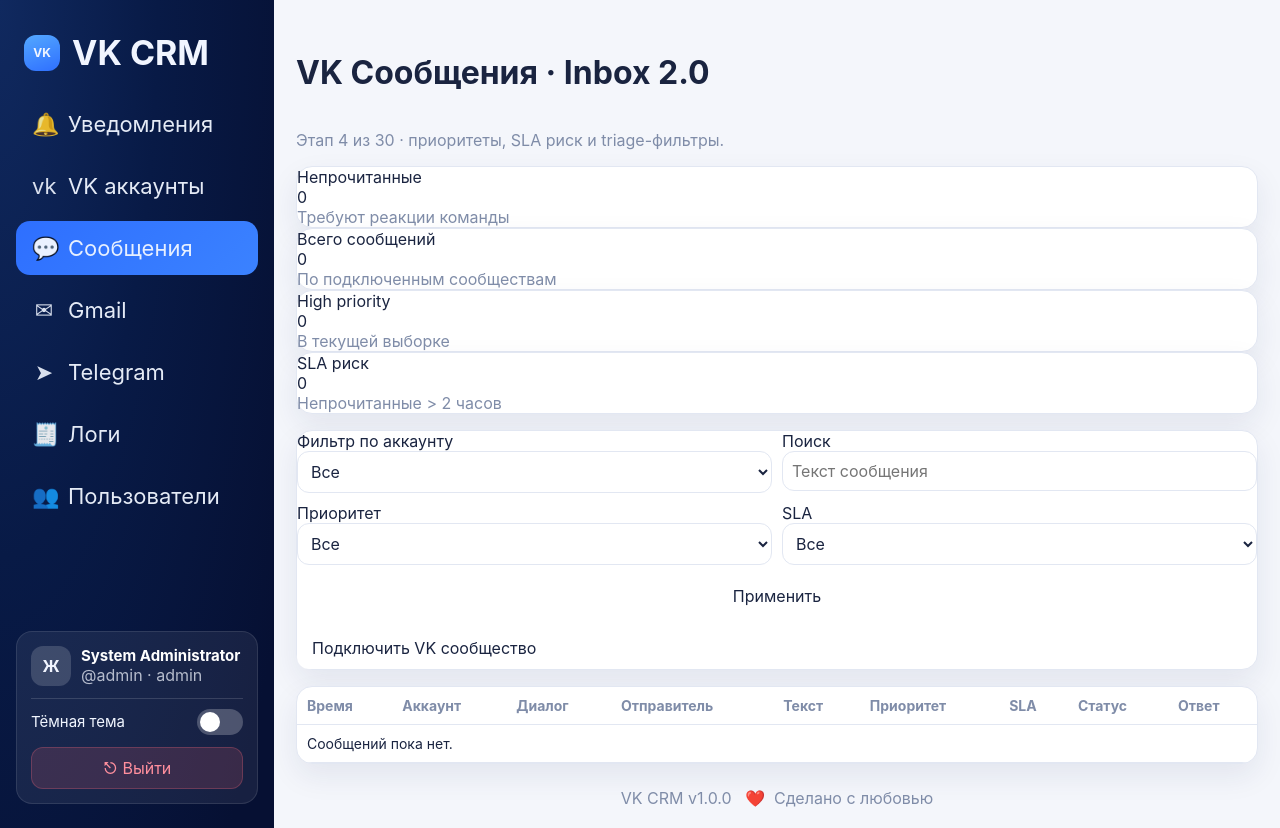
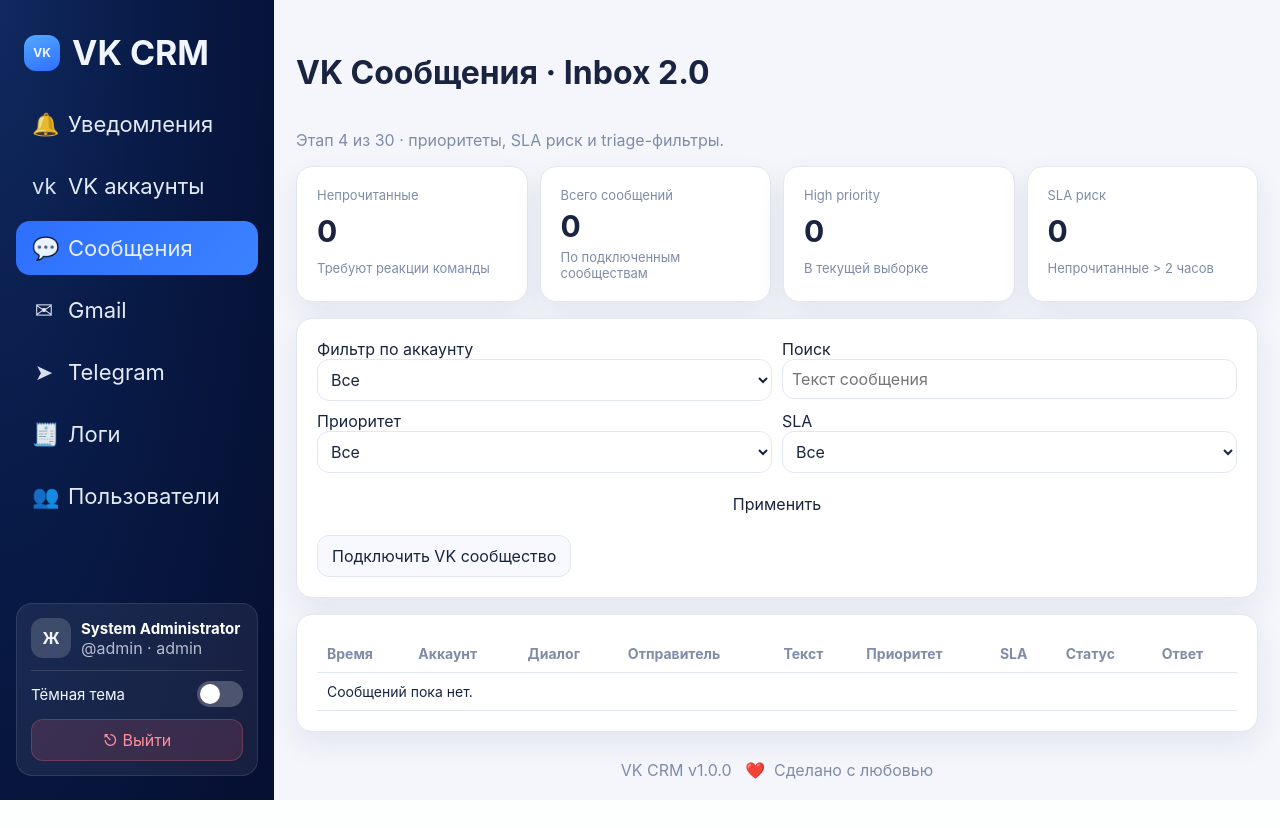
Before and after one commit to vhudoverdiev/Message, a FastAPI app: page /messages in a window 1280 px wide. After the commit the page ends 800 px from the top, so only its background shows below. Run offline with FastAPI, Linux system fonts and the light colour scheme; the visitor is signed in with stand-in values (Sample User, id 1).

Commit message:
Fix legacy/new UI style conflicts across pages

```diff
--- a/app/static/style.css
+++ b/app/static/style.css
@@ -290,7 +290,13 @@
 .dashboard-stat-content small { color: var(--muted); font-size: 18px; }
 .dashboard-arrow { font-size: 28px; color: #93a0bf; }
 
-.card { padding: 0; }
+.card {
+    background: var(--panel);
+    border: 1px solid var(--border);
+    border-radius: var(--radius);
+    box-shadow: var(--shadow);
+    padding: 20px;
+}
 .last-notifications-card { min-height: 380px; }
 .last-notifications-title {
     padding: 18px 24px;
@@ -324,6 +330,70 @@
     text-align: center;
     color: var(--muted);
     padding: 8px 0 2px;
+}
+
+.grid-4 {
+    display: grid;
+    grid-template-columns: repeat(4, minmax(0, 1fr));
+    gap: 12px;
+}
+
+.kpi-card { display: grid; gap: 8px; }
+.kpi-title { font-size: 13px; color: var(--muted); }
+.kpi-value { font-size: 30px; font-weight: 700; line-height: 1; }
+.kpi-meta { font-size: 13px; }
+
+.btn.secondary {
+    background: var(--panel-muted);
+    color: var(--text);
+    border-color: var(--border);
+}
+
+.btn.danger {
+    background: rgba(255, 91, 109, .12);
+    color: #d4485b;
+    border-color: rgba(255, 91, 109, .28);
+}
+
+.badge {
+    display: inline-flex;
+    align-items: center;
+    border-radius: 999px;
+    padding: 4px 10px;
+    font-size: 12px;
+    font-weight: 600;
+    border: 1px solid transparent;
+}
+
+.badge.active,
+.badge.sla-ok,
+.badge.priority-low {
+    background: rgba(42, 184, 108, .12);
+    border-color: rgba(42, 184, 108, .25);
+    color: #1f8d53;
+}
+
+.badge.inactive {
+    background: rgba(159, 171, 197, .18);
+    border-color: rgba(159, 171, 197, .3);
+    color: #65718d;
+}
+
+.badge.pending,
+.badge.priority-medium {
+    background: rgba(255, 172, 41, .16);
+    border-color: rgba(255, 172, 41, .28);
+    color: #b06a12;
+}
+
+.badge.error,
+.badge.sla-risk,
+.badge.priority-high {
+    margin: 0;
+    background: rgba(255, 91, 109, .14);
+    border-color: rgba(255, 91, 109, .32);
+    color: #c23e51;
+    padding: 4px 10px;
 }
 
 .table-wrap { overflow: auto; background: var(--panel); border: 1px solid var(--border); border-radius: var(--radius); }
@@ -368,4 +438,12 @@
 @media (max-width: 1200px) {
     .app-shell { grid-template-columns: 230px 1fr; }
     .dashboard-stat-grid { grid-template-columns: 1fr; }
+    .grid-4 { grid-template-columns: repeat(2, minmax(0, 1fr)); }
 }
+
+@media (max-width: 760px) {
+    .app-shell { grid-template-columns: 1fr; }
+    .sidebar { gap: 16px; }
+    .main { padding: 18px 14px; }
+    .grid-4 { grid-template-columns: 1fr; }
+}
```
